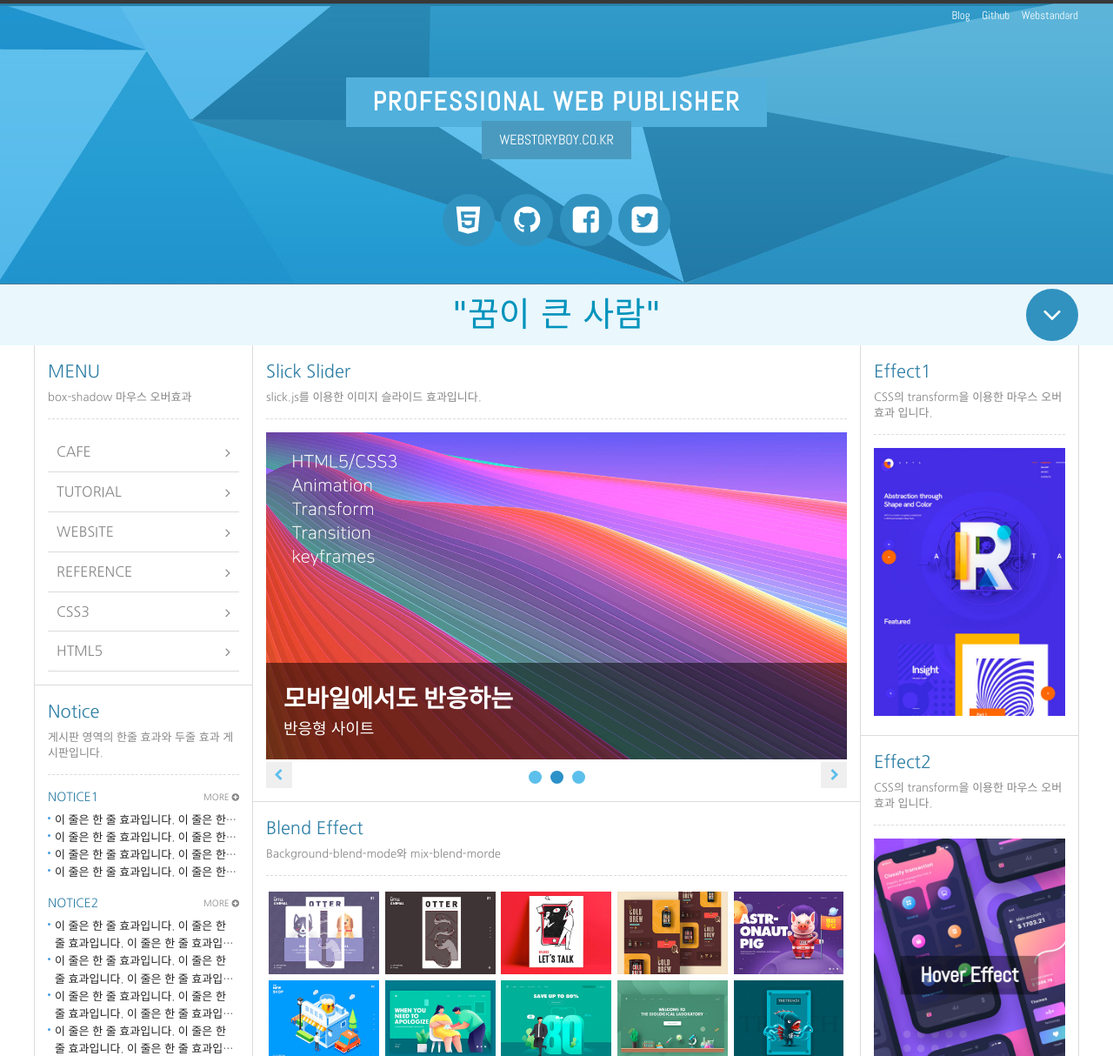
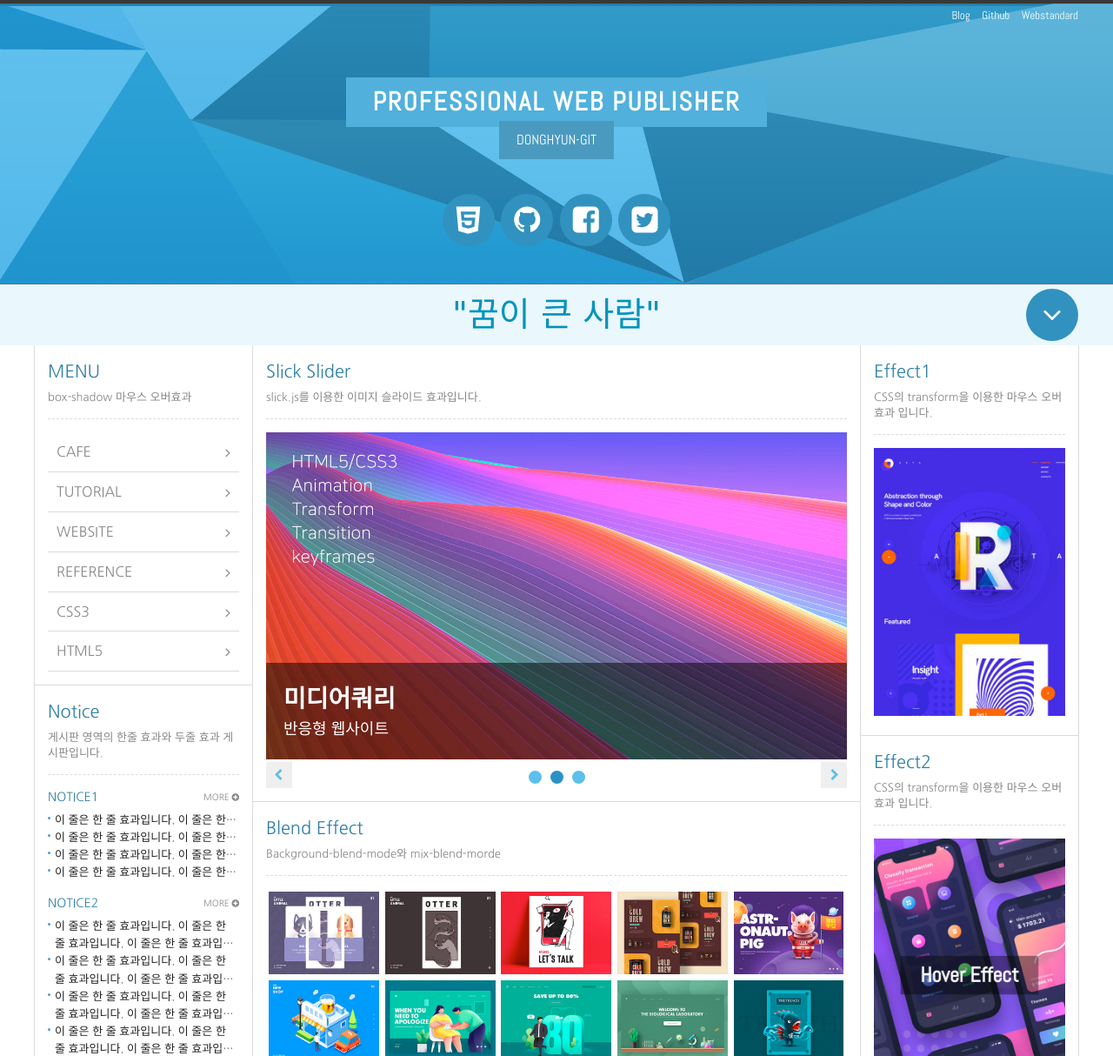
Before and after one commit to Donghyun-git/responsive, a plain HTML site: page index.html in a window 1280 px wide. Shown: the top 1214 px of the page at 87% size. Drawn offline with Linux system fonts and the light colour scheme; a web font is replaced by a local one.

Commit message:
Update index.html

```diff
--- a/index.html
+++ b/index.html
@@ -76,7 +76,7 @@
           <!-- //header menu -->
           <div class="header_tit">
               <h1>Professional Web Publisher</h1><br>
-              <a href="http://webstoryboy.co.kr">webstoryboy.co.kr</a>
+              <a href="github.com/Donghyun-git">Donghyun-git</a>
           </div>
           <!-- //header_tit -->
           <div class="header_icon">
@@ -256,19 +256,19 @@
                     <div>
                       <figure>
                         <img src="img/slider001.jpg" alt="이미지1">
-                        <figcaption><em>만들기 힘들었다</em><span>저절로 넘어가짐 이제</span></figcaption>
+                        <figcaption><em>미디어쿼리</em><span>반응형 웹사이트</span></figcaption>
                       </figure>
                     </div>
                     <div>
                       <figure>
                         <img src="img/slider001.jpg" alt="이미지2">
-                        <figcaption><em>모바일에서도 반응하는</em><span>반응형 사이트</span></figcaption>
+                        <figcaption><em>미디어쿼리</em><span>반응형 웹사이트</span></figcaption>
                       </figure>
                     </div>
                     <div>
                       <figure>
                         <img src="img/slider001.jpg" alt="이미지3">
-                        <figcaption><em>아이폰도 되지롱</em><span>화면이 저절로 넘어가지롱</span></figcaption>
+                        <figcaption><em>미디어쿼리</em><span>반응형 웹사이트</span></figcaption>
                       </figure>
                     </div>
                   </div>
```
